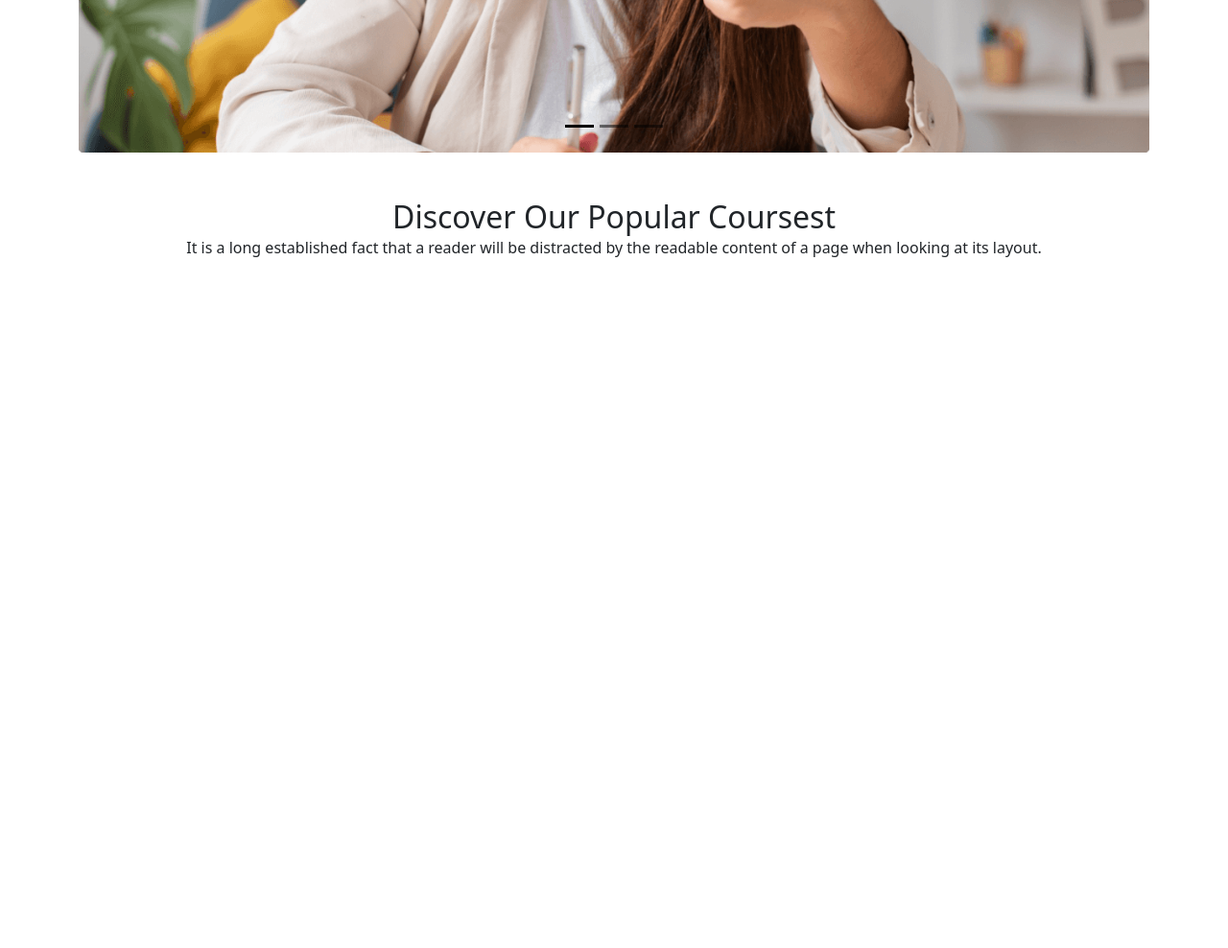
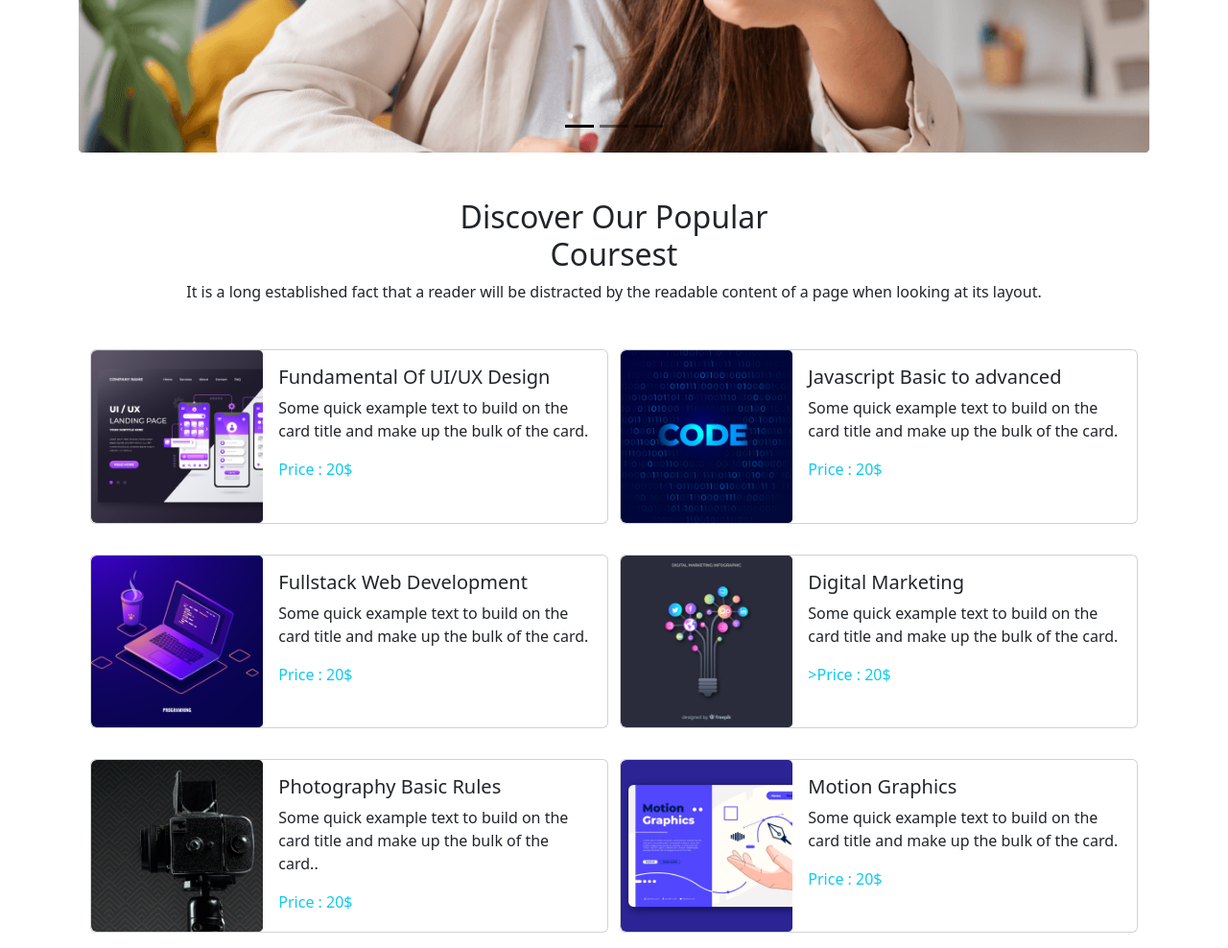
Before and after one commit to abusayeds/Third-assigment, a plain HTML site: page index.html in a window 1280 px wide. Shown: the part 500-1488 px from the top of the page at 96% size. Before the commit the page ends 800 px from the top, so only its background shows below. Drawn offline with nearby package versions, Linux system fonts and the light colour scheme.

Commit message:
card images code added

```diff
--- a/index.html
+++ b/index.html
@@ -119,8 +119,8 @@
             <div class="text-center mt-5">
 
 
-                    <h2 class="card-title">Discover Our Popular
-                    Coursest</h2>
+                    <h2 class="card-title">Discover Our Popular </h2>
+                    <h2>Coursest</h2>
                     <p class="card-text">It is a long established fact that a reader will be distracted by the readable
                     content of a page when looking at its layout.</p>
 
@@ -130,6 +130,107 @@
         </section>
         <!-- text-end -->
 
+        <!-- card-start -->
+        <section class="container d-flex justify-content-evenly mt-5">
+            <div class="card mb-3" style="max-width: 540px;">
+                <div class="row g-0">
+                    <div class="col-md-4">
+                        <img src="images/course/course-1.png" class="img-fluid rounded-start" alt="...">
+                    </div>
+                    <div class="col-md-8">
+                        <div class="card-body">
+                            <h5 class="card-title">Fundamental Of UI/UX Design</h5>
+                            <p class="card-text">Some quick example text to build on the card title
+                            and make up the bulk of the card.</p>
+                            <p class=" text-info float-lg-start">Price : 20$</p>
+                        </div>
+                    </div>
+                </div>
+            </div>
+            <div class="card mb-3" style="max-width: 540px;">
+                <div class="row g-0">
+                    <div class="col-md-4">
+                        <img src="images/course/course-2.png" class="img-fluid rounded-start" alt="...">
+                    </div>
+                    <div class="col-md-8">
+                        <div class="card-body">
+                            <h5 class="card-title">Javascript Basic to advanced</h5>
+                            <p class="card-text">Some quick example text to build on the card title
+                            and make up the bulk of the card.</p>
+                            <p class="card-text  text-info float-lg-start">Price : 20$</small></p>
+                        </div>
+                    </div>
+                </div>
+            </div>
+        </section>
+        <section class="container d-flex justify-content-evenly mt-3">
+            <div class="card mb-3" style="max-width: 540px;">
+                <div class="row g-0">
+                    <div class="col-md-4">
+                        <img src="images/course/course-3.png" class="img-fluid rounded-start" alt="...">
+                    </div>
+                    <div class="col-md-8">
+                        <div class="card-body">
+                            <h5 class="card-title">Fullstack Web Development</h5>
+                            <p class="card-text">Some quick example text to build on the card title
+                            and make up the bulk of the card.</p>
+                            <p class="card-text text-info float-lg-start">Price : 20$</p>
+                        </div>
+                    </div>
+                </div>
+            </div>
+            <div class="card mb-3" style="max-width: 540px;">
+                <div class="row g-0">
+                    <div class="col-md-4">
+                        <img src="images/course/course-4.png" class="img-fluid rounded-start" alt="...">
+                    </div>
+                    <div class="col-md-8">
+                        <div class="card-body">
+                            <h5 class="card-title">Digital Marketing</h5>
+                            <p class="card-text">Some quick example text to build on the card title
+                            and make up the bulk of the card.</p>
+                            <p class="card-text text-info float-lg-start">>Price : 20$</p>
+                        </div>
+                    </div>
+                </div>
+            </div>
+        </section>
+        <section class="container d-flex justify-content-evenly mt-3">
+            <div class="card mb-3" style="max-width: 540px;">
+                <div class="row g-0">
+                    <div class="col-md-4">
+                        <img src="images/course/course-5.png" class="img-fluid rounded-start" alt="...">
+                    </div>
+                    <div class="col-md-8">
+                        <div class="card-body">
+                            <h5 class="card-title">Photography Basic Rules</h5>
+                            <p class="card-text">Some quick example text to build on the card title
+                            and make up the bulk of the card..</p>
+                            <p class="card-text  text-info float-lg-start">Price : 20$</p>
+                        </div>
+                    </div>
+                </div>
+            </div>
+            <div class="card mb-3" style="max-width: 540px;">
+                <div class="row g-0">
+                    <div class="col-md-4">
+                        <img src="images/course/course-6.png" class="img-fluid rounded-start" alt="...">
+                    </div>
+                    <div class="col-md-8">
+                        <div class="card-body">
+                            <h5 class="card-title">Motion Graphics</h5>
+                            <p class="card-text">Some quick example text to build on the card title
+                            and make up the bulk of the card.</p>
+                            <p class="card-text text-info float-lg-start">Price : 20$</p>
+                        </div>
+                    </div>
+                </div>
+            </div>
+        </section>
+
+
+        <!-- card-end----->
+
     </header>
 </body>
 
```
